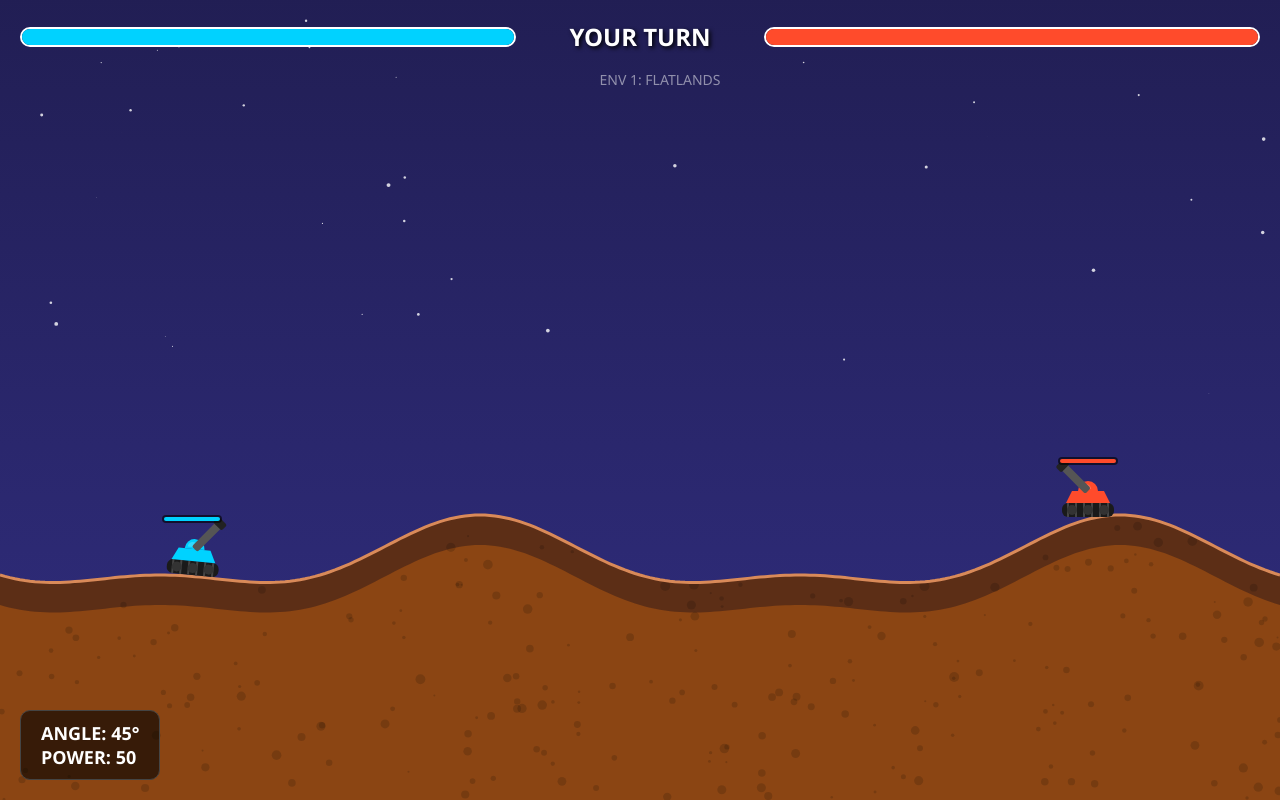
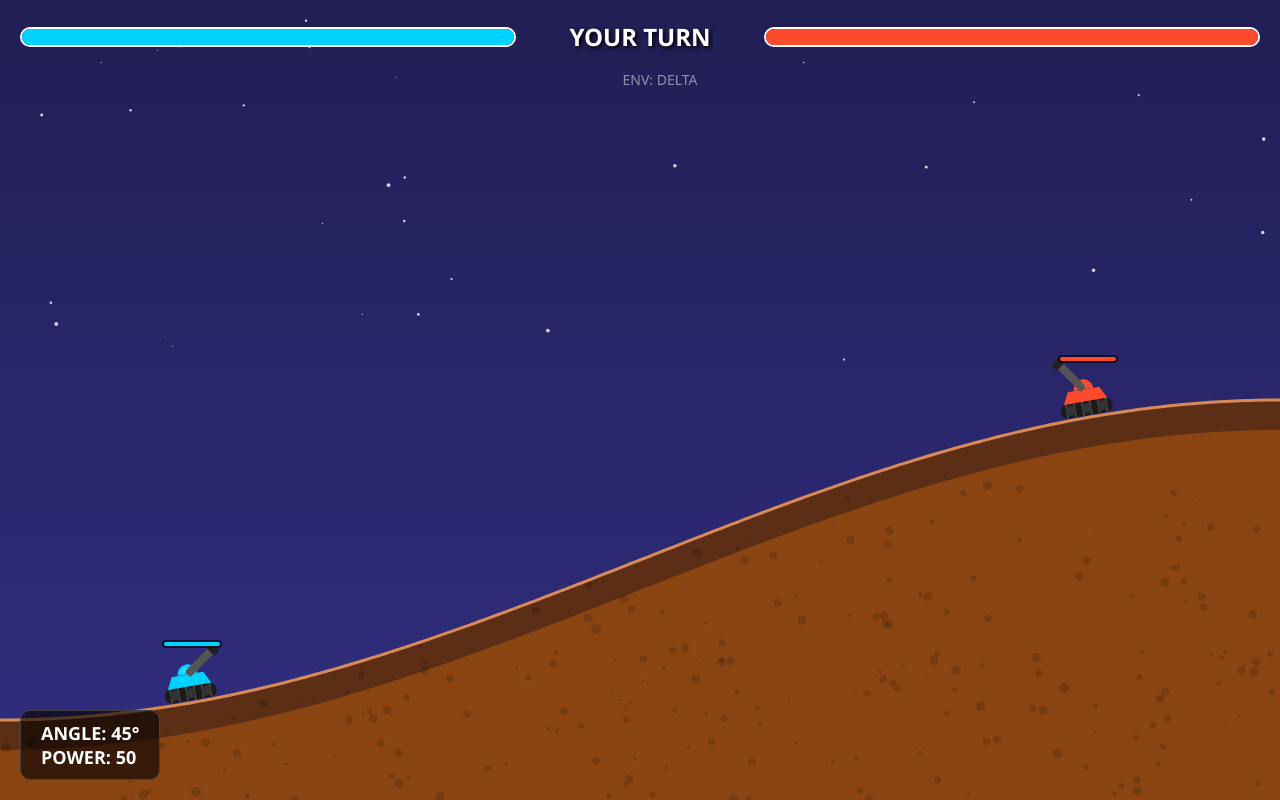
Before and after one commit to ows92ow-blip/deepthing, a plain HTML site: page test.html in a window 1280 px wide. Drawn offline with Linux system fonts and the light colour scheme.

Commit message:
Update map environment names and initialization logic

```diff
--- a/test.html
+++ b/test.html
@@ -40,7 +40,7 @@
         <div id="turn-indicator">YOUR TURN</div>
         <div class="hp-bar"><div id="p2-hp" class="hp-fill"></div></div>
     </div>
-    <div class="map-text" id="map-display">ENV 1: FLATLANDS</div>
+    <div class="map-text" id="map-display">ENV: ALPHA</div>
     <div class="bottom-bar">
         <div class="stats" id="stats-display">ANGLE: 45°<br>POWER: 50</div>
     </div>
@@ -78,8 +78,9 @@
     terrainCanvas.width = width;
     terrainCanvas.height = height;
 
-    let currentMapIndex = 0;
-    const mapNames = ["ENV 1: FLATLANDS", "ENV 2: MOUNTAIN", "ENV 3: VALLEY"];
+    const mapNames = ["ALPHA", "BETA", "GAMMA", "DELTA", "EPSILON", "ZETA"];
+    let currentMapType = 0;
+
     let isPlayerTurn = true;
     let isFiring = false;
     let isFinished = false;
@@ -105,9 +106,9 @@
     const p1 = { x: 0, y: 0, vy: 0, hp: 100, color: '#00d2ff', angle: 45, hurtTimer: 0 };
     const p2 = { x: 0, y: 0, vy: 0, hp: 100, color: '#ff4b2b', angle: 135, hurtTimer: 0 };
 
-    function initApp(mapIndex) {
-        currentMapIndex = mapIndex % 3;
-        mapDisplayEl.innerText = mapNames[currentMapIndex];
+    function initApp() {
+        currentMapType = Math.floor(Math.random() * mapNames.length);
+        mapDisplayEl.innerText = "ENV: " + mapNames[currentMapType];
 
         p1.hp = 100; p2.hp = 100;
         p1.angle = 45; p2.angle = 135;
@@ -194,16 +195,25 @@
         terrainCtx.clearRect(0, 0, width, height);
 
         let points = [];
+        let r1 = Math.random() * 0.2 + 0.1;
+        let r2 = Math.random() * 0.1 - 0.05;
+
         for (let x = 0; x <= width; x += 5) {
             let y = height * 0.7;
             let t = x / width;
 
-            if (currentMapIndex === 0) {
+            if (currentMapType === 0) {
                 y += Math.sin(t * Math.PI * 4) * 30 + Math.cos(t * Math.PI * 8) * 15;
-            } else if (currentMapIndex === 1) {
-                y -= Math.sin(t * Math.PI) * height * 0.3;
-            } else if (currentMapIndex === 2) {
-                y += Math.sin(t * Math.PI) * height * 0.25;
+            } else if (currentMapType === 1) {
+                y -= Math.sin(t * Math.PI) * height * (r1 + 0.15);
+            } else if (currentMapType === 2) {
+                y += Math.sin(t * Math.PI) * height * (r1 + 0.05);
+            } else if (currentMapType === 3) {
+                y += Math.cos(t * Math.PI) * height * 0.2;
+            } else if (currentMapType === 4) {
+                y -= t * height * 0.3;
+            } else if (currentMapType === 5) {
+                y += Math.sin(t * Math.PI * 6 + r2 * 10) * 40;
             }
             points.push({x, y});
         }
@@ -683,7 +693,7 @@
     window.addEventListener('touchmove', onMove, { passive: false });
     window.addEventListener('touchend', onUp);
 
-    restartBtn.addEventListener('click', () => initApp(currentMapIndex + 1));
+    restartBtn.addEventListener('click', () => initApp());
 
     window.addEventListener('resize', () => {
         width = window.innerWidth;
@@ -694,10 +704,10 @@
         bgCanvas.height = height * 2;
         terrainCanvas.width = width;
         terrainCanvas.height = height;
-        initApp(currentMapIndex);
+        initApp();
     });
 
-    initApp(0);
+    initApp();
     mainLoop();
 </script>
 </body>
```
